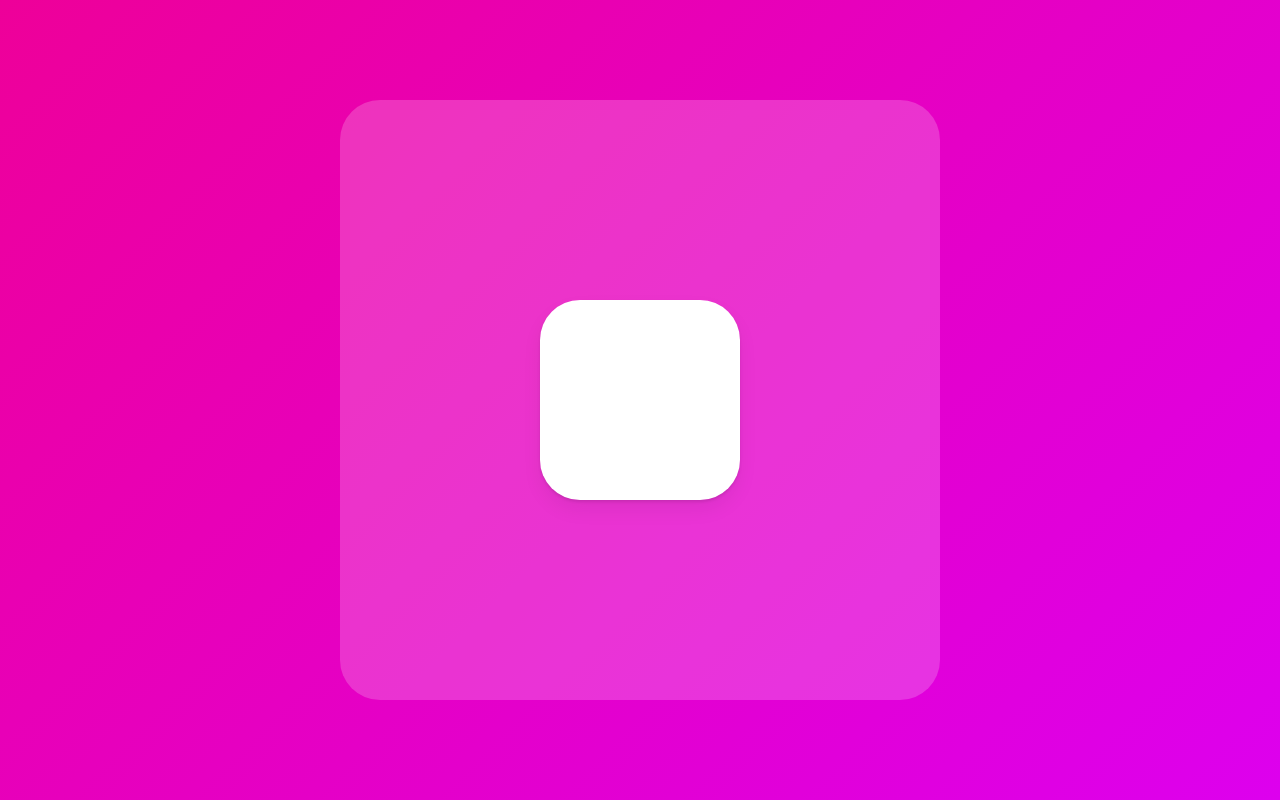
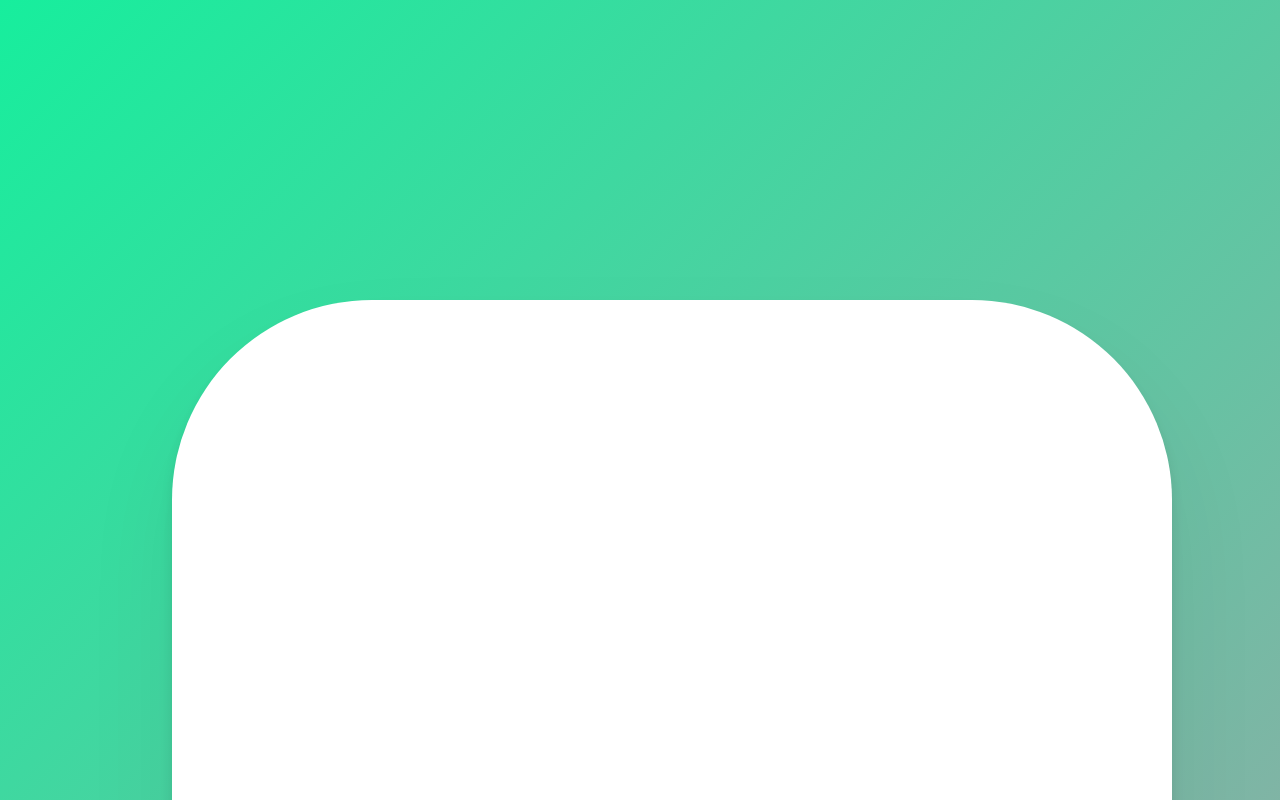
Before and after one commit to overscrap/react-training-animations, a React (Create React App) app: page / in a window 1280 px wide. Shown: the top 800 px of the page. Built offline with nearby package versions, Linux system fonts and the light colour scheme.

Commit message:
#8.9 MotionValues

```diff
--- a/src/App.tsx
+++ b/src/App.tsx
@@ -1,9 +1,9 @@
 import styled from "styled-components";
-import { Variants, motion } from "framer-motion";
-import { useRef } from "react";
+import { Variants, motion, useMotionValue, useMotionValueEvent, useScroll, useTransform } from "framer-motion";
+import { useEffect, useRef } from "react";
 
-const Wrapper = styled.div`
-  height: 100vh;
+const Wrapper = styled(motion.div)`
+  height: 200vh;
   width: 100vw;
   display: flex;
   justify-content: center;
@@ -36,18 +36,42 @@ const boxVariants: Variants = {
 
 function App() {
   const biggerBoxRef = useRef<HTMLDivElement>(null);
+  const x = useMotionValue(0);
+  const rotateZ = useTransform(x, [-800, 800], [-360, 360]);
+  const gradient = useTransform(
+    x,
+    [-800, 800],
+    ["linear-gradient(135deg,rgb(0, 238, 222),rgb(0, 48, 238))",
+      "linear-gradient(135deg,rgb(32, 238, 0),rgb(238, 218, 0))"
+    ]
+  );
+  const { scrollY, scrollYProgress } = useScroll();
+  const scale = useTransform(scrollYProgress, [0, 1], [1, 5]);
+  // useMotionValueEvent(rotateZ, "change", (e) => {
+  //   console.log(e)
+  // })
+
+  // useMotionValueEvent(scrollY, "change", (e) => {
+  //   console.log("scrollY:", e);
+  // });
+
+  // useMotionValueEvent(scrollYProgress, "change", (e) => {
+  //   console.log("scrollYProgress:", e);
+  // });
   return (
-    <Wrapper>
+    <Wrapper style={{ background: gradient }}>
+      <button onClick={() => x.set(200)}>click me</button>
       <BiggerBox ref={biggerBoxRef}>
         <Box
-          drag
+          style={{ x, rotateZ, scale }}
+          drag="x"
           dragSnapToOrigin
-          dragElastic={0}
-          dragConstraints={biggerBoxRef}
-          variants={boxVariants}
-          whileHover="hover"
-          whileTap="click"
-          whileDrag="drag"
+        // dragElastic={0}
+        // dragConstraints={biggerBoxRef}
+        // variants={boxVariants}
+        // whileHover="hover"
+        // whileTap="click"
+        // whileDrag="drag"
         />
       </BiggerBox>
     </Wrapper>
--- a/src/index.tsx
+++ b/src/index.tsx
@@ -60,7 +60,7 @@ body {
   font-family: 'Source Sans Pro', sans-serif;
   color:black;
   line-height: 1.2;
-  background:linear-gradient(135deg,#e09,#d0e);
+  background:linear-gradient(135deg,rgb(238,0,153),rgb(221, 0, 238));
 }
 a {
   text-decoration:none;
```
